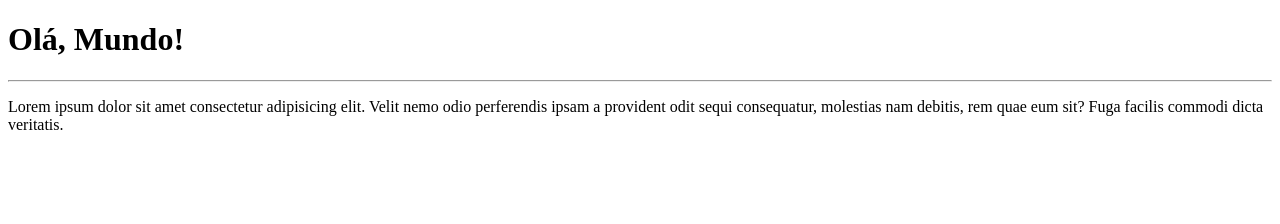
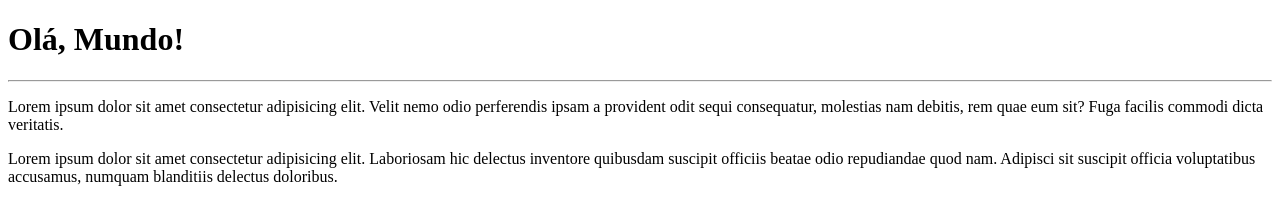
Before and after one commit to LFelipe19/Ola-Mundo, a plain HTML site: page site-exemplo/index.html in a window 1280 px wide. Drawn offline with Linux system fonts and the light colour scheme.

Commit message:
Adicionado um segundo parágrafo

```diff
--- a/site-exemplo/index.html
+++ b/site-exemplo/index.html
@@ -11,5 +11,6 @@
     <hr>
     <p>Lorem ipsum dolor sit amet consectetur adipisicing elit. Velit nemo odio perferendis ipsam a provident odit sequi consequatur, molestias nam debitis, rem quae eum sit? Fuga facilis commodi dicta veritatis.
     </p>
+    <p>Lorem ipsum dolor sit amet consectetur adipisicing elit. Laboriosam hic delectus inventore quibusdam suscipit officiis beatae odio repudiandae quod nam. Adipisci sit suscipit officia voluptatibus accusamus, numquam blanditiis delectus doloribus.</p>
 </body>
 </html>
```
